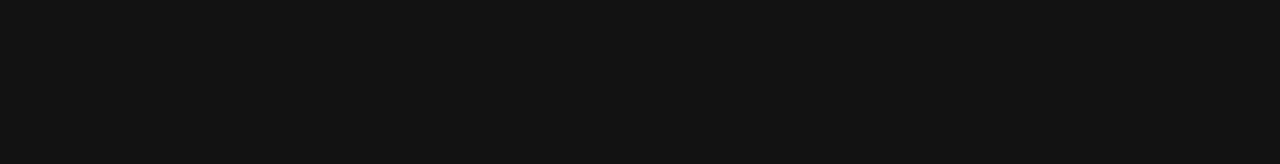
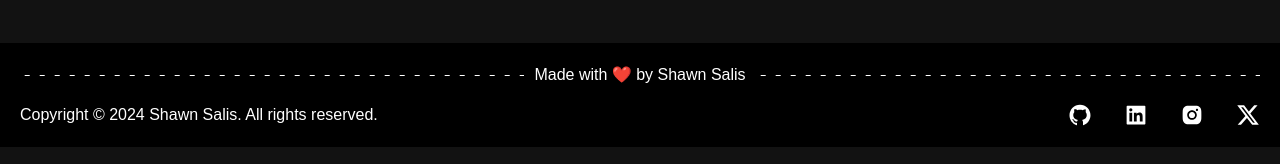
Before and after one commit to shawn-exe/portfolio, a Next.js app: page / in a window 1280 px wide. Shown: the part 633-797 px from the top of the page. Built offline with nearby package versions, Linux system fonts and the light colour scheme.

Commit message:
Added Footer

```diff
--- a/package.json
+++ b/package.json
@@ -17,8 +17,10 @@
     "next": "14.2.11",
     "react": "^18",
     "react-dom": "^18",
+    "react-icons": "^5.3.0",
     "react-parallax-tilt": "^1.7.243",
     "react-type-animation": "^3.2.0",
+    "styled-components": "^6.1.13",
     "tailwind-merge": "^2.5.2",
     "tailwindcss-animate": "^1.0.7"
   },
--- /dev/null
+++ b/src/app/components/footer.module.css
@@ -0,0 +1,24 @@
+.footer-text {
+    display: flex;
+    align-items: center;
+    width: 100%;
+  }
+
+  .footer-text::before,
+  .footer-text::after {
+    content: "";
+    flex-grow: 1;
+    background-image: linear-gradient(to right, #ffffff 33%, rgba(255, 255, 255, 0) 0%);
+    background-position: bottom;
+    background-size: 15px 1px;
+    background-repeat: repeat-x;
+    height: 1px;
+  }
+
+  .footer-text::before {
+    margin-right: 10px;
+  }
+
+  .footer-text::after {
+    margin-left: 10px;
+  }
--- /dev/null
+++ b/src/app/components/footer.tsx
@@ -0,0 +1,29 @@
+'use client'
+import React from 'react'
+import { AiFillGithub, AiFillInstagram, AiFillLinkedin } from 'react-icons/ai';
+import { FaXTwitter } from "react-icons/fa6";
+import styles from './footer.module.css';
+
+const Footer = () => {
+
+  return (
+    <div className='py-5 flex flex-col w-full bg-black text-white'>
+      <div className="px-5 text-center w-full mb-4">
+  <div className={styles['footer-text']}>Made with ❤️ by Shawn Salis</div>
+</div>
+      <div className='flex flex-col w-full px-5 items-center gap-4 md:flex-row md:justify-between'>
+        <div className='text-center md:text-left order-2 md:order-1'>
+          Copyright © 2024 Shawn Salis. All rights reserved.
+        </div>
+        <div className='social flex flex-row gap-8 order-1 md:order-2'>
+          <AiFillGithub size="1.5rem" className="hover:text-blue-600 transition-colors" />
+          <AiFillLinkedin size="1.5rem" className="hover:text-blue-600 transition-colors" />
+          <AiFillInstagram size="1.5rem" className="hover:text-blue-600 transition-colors" />
+          <FaXTwitter size="1.5rem" className="hover:text-blue-600 transition-colors" />
+        </div>
+      </div>
+    </div>
+  )
+}
+
+export default Footer
--- a/src/app/components/navbar.tsx
+++ b/src/app/components/navbar.tsx
@@ -26,7 +26,7 @@
   };
 
   return (
-    <div className="p-5 rounded-2xl">
+    <div className="px-5 pt-5 rounded-2xl">
       <Navbar fluid rounded className="bg-black rounded-lg" theme={customTheme}>
         <Navbar.Brand as={Link} href="https://flowbite-react.com">
           <span className="self-center whitespace-nowrap text-3xl font-semibold text-blue-500 dark:text-black">PortFolio</span>
--- a/src/app/contact/page.tsx
+++ b/src/app/contact/page.tsx
@@ -1,10 +1,10 @@
 import { Nav } from "../../app/components/navbar";
-
+import Footer from "../components/footer";
 export default function Contact() {
   return (
     <main className="flex min-h-screen flex-col bg-[#121212]">
       <Nav />
-      <div className="py-6 flex flex-col justify-center sm:py-12">
+      <div className="py-2 pb-5 flex flex-col justify-center sm:py-12">
         <div className="relative py-3 sm:max-w-xl sm:mx-auto">
           <div className="absolute inset-0  bg-slate-800 shadow-lg transform -skew-y-6 sm:skew-y-0 sm:-rotate-6 sm:rounded-3xl max-w-3xl"></div>
           <div className="text-white relative px-4 py-8 bg-gradient-to-r from-blue-400/30 to-blue-300/30 backdrop-blur-md shadow-lg sm:rounded-3xl sm:p-16 max-w-3xl mx-auto h-4/5 ">
@@ -56,6 +56,7 @@
           </div>
         </div>
       </div>
+      <Footer/>
     </main>
   );
 }
--- a/src/app/page.tsx
+++ b/src/app/page.tsx
@@ -1,4 +1,5 @@
 import {Nav} from "../app/components/navbar"
+import Footer from "./components/footer";
 import { Homecomponent } from "./components/homecomponent";
 
 export default function Home() {
@@ -6,6 +7,7 @@
     <main className="flex min-h-screen flex-col bg-[#121212]">
       <Nav/>
       <Homecomponent/>
+      <Footer/>
     </main>
   );
 }
```
Also changed, not shown: 2 other files (tests, documents, lock files or other folders).
